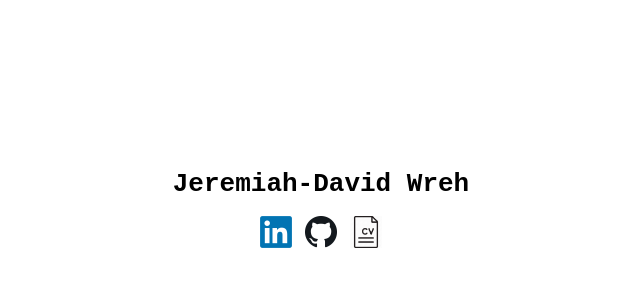
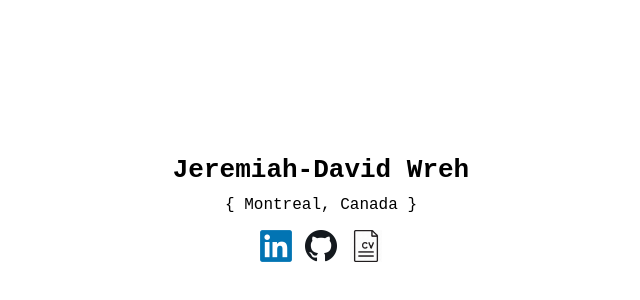
Before and after one commit to tehblasian/tehblasian.github.io, a React (Create React App) app: page / in a window 1280 px wide. Shown: the part 198-498 px from the top of the page, without its empty margins (319-959 px from the left). Built offline with nearby package versions, Linux system fonts and the light colour scheme.

Commit message:
Refactor welcome section to component

```diff
--- /dev/null
+++ b/src/components/WelcomeSection.js
@@ -0,0 +1,14 @@
+import React from 'react'
+
+import Container from '../components/Container';
+import ImportantLinks from '../components/ImportantLinks';
+
+const WelcomeSection = () => (
+    <Container>
+        <h1 style={{ marginBottom: 0 }}>Jeremiah-David Wreh</h1>
+        <h1 style={{ fontSize: '16px', fontWeight: 100, marginBottom: '1em' }}>{'{ Montreal, Canada }'}</h1>
+        <ImportantLinks />
+    </Container>
+);
+
+export default WelcomeSection;
--- a/src/pages/Main.js
+++ b/src/pages/Main.js
@@ -1,15 +1,11 @@
 import React from 'react';
 
-import Container from '../components/Container';
-import ImportantLinks from '../components/ImportantLinks';
+import WelcomeSection from '../components/WelcomeSection';
 
 const Main = () => {
     return (
         <div>
-            <Container>
-                <h1>Jeremiah-David Wreh</h1>
-                <ImportantLinks />
-            </Container>
+            <WelcomeSection />
         </div>
     );
 };
```
